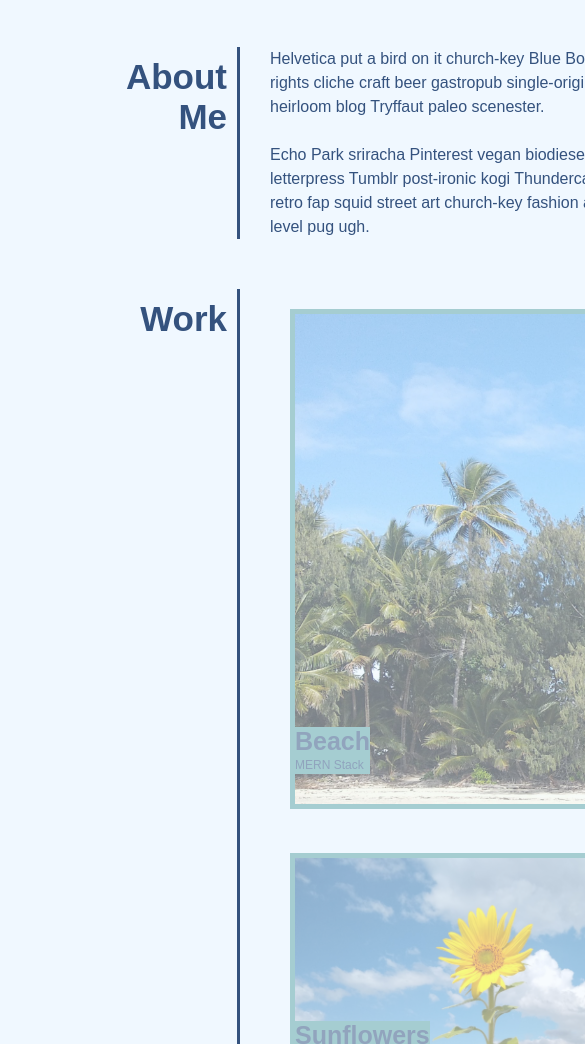
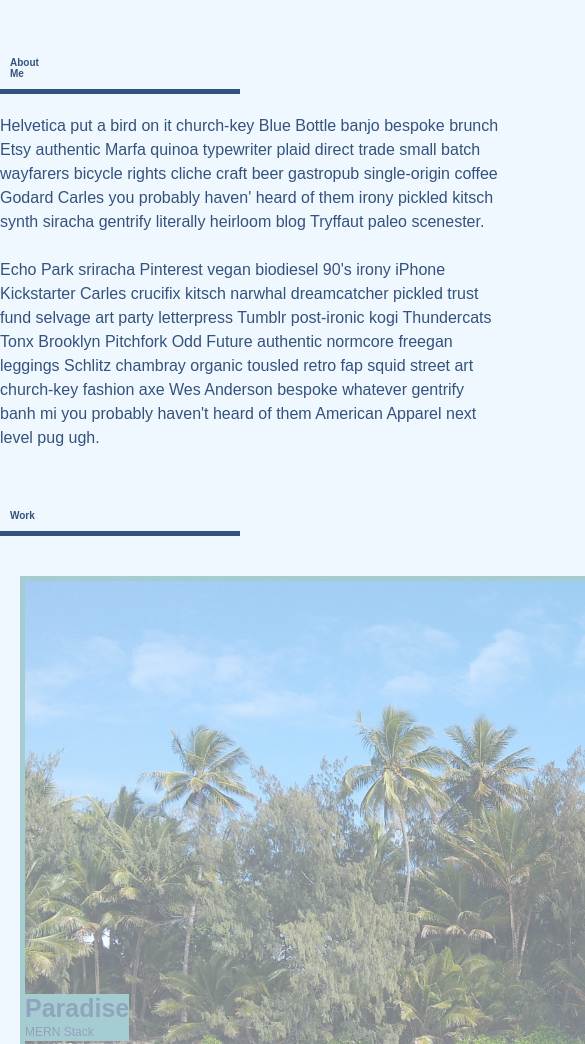
Before and after one commit to Pia-Fierro/portfolio-pia, a plain HTML site: page index.html in a window 390 px wide. Shown: the part 378-1422 px from the top of the page, 585 px wide, since content can reach past the window. Drawn offline with Linux system fonts and the light colour scheme.

Commit message:
debug HMTL file and started to make website responsive

```diff
--- a/assets/stylesheet.css
+++ b/assets/stylesheet.css
@@ -5,13 +5,13 @@
     --tertiary-color:#515358;
 }
 
-*{
+* {
     margin:0;
     padding:0;
     box-sizing: border-box;
 }
 
-body{
+body {
     background-color:aliceblue;
     color:var(--main-color);
     font-family: Arial, Helvetica, sans-serif;
@@ -27,7 +27,7 @@ header {
     flex-wrap: wrap;
 }
 
-header h1{
+header h1 {
     background-color: var(--secondary-color);
     font-size: 45px;
     padding: 0 0 0 60px;
@@ -61,7 +61,7 @@ nav a {
     display: flex;
 }
 
- #banner h2  {
+ #banner h2 {
     color: var(--tertiary-color);
     background-color: var(--secondary-color);
     line-height: 1.5;
@@ -72,7 +72,7 @@ nav a {
     margin:20px 60px;
 }
 
-#container{
+#container {
     width: 1400px;
     margin-bottom: 30px;
 }
@@ -119,7 +119,7 @@ h4 {
     font-size: 12px;
 }
 
-#beach{
+#beach {
     height: 500px;
     width: 1050px;
     background-image: url(../assets/images/4.jpeg);
@@ -183,7 +183,7 @@ h4 {
     opacity: 1;
   }
 
-#roots{
+#roots {
     height: 250px;
     width: 500px;
     background-image: url(../assets/images/6.jpg);
@@ -199,7 +199,7 @@ h4 {
     opacity: 1;
   }
 
-#contact-links{
+#contact-links {
     display: flex;
     flex-wrap: wrap;
     padding: 40px 0;
@@ -208,13 +208,48 @@ h4 {
     font-size:18px;
 }
 
-Li{
+li{
    padding: 10px 65px;
 
 }
 
-Li a{
+li a {
     text-decoration: none;
     color: var(--main-color);
     border-bottom: solid 3px var(--main-color);
 }
+
+@media screen and (max-width: 844px) {
+    header {
+        justify-content: center;
+        background-color: red;
+    }
+    .section{
+        display: flex;
+        flex-wrap: wrap;
+    }
+    #about-me {
+        display: flex;
+        flex-wrap: wrap;
+    }
+    /* #about-me p {
+
+    } */
+    h3 {
+        border-right:none;
+        border-bottom: 5px solid var(--main-color);
+        margin-bottom: 20px;
+        padding-bottom: 10px;
+        text-align: left;
+        font-size: 10px;
+    }
+
+    #work-section article {
+        display: flex;
+        flex-direction: column;
+    }
+
+    #container {
+        width: 500px;
+    }
+}
--- a/index.html
+++ b/index.html
@@ -11,8 +11,8 @@
     <header>
         <h1>Pia Fierro</h1>
         <nav>
-            <a href="#About-Me">About Me</a>;
-            <a href="#Work">Work</a>
+            <a href="#about-me">About Me</a>;
+            <a href="#work-section">Work</a>
             <a href="#Contact-Me">Contact Me</a>
             <a href=""download>Resume</a>
 
@@ -25,7 +25,7 @@
 
     <main id="container">
 
-        <section id=About-Me class="section">
+        <section id="about-me" class="section">
             <h3>About<br> Me</h3>
             <p>
              Helvetica put a bird on it church-key Blue Bottle banjo bespoke brunch Etsy authentic Marfa quinoa typewriter plaid direct
@@ -40,13 +40,13 @@
             </p>
         </section>
 
-        <section id=Work class="section">
+        <section id="work-section" class="section">
             <h3>Work</h3>
 
             <article>
                 <a id="beach" href="#">
                     <div class="works-examples">
-                      <h4>Beach</h4>
+                      <h4>Paradise</h4>
                       <p class="work-paragraph"> MERN Stack</p>
                     </div>
                 </a>
@@ -80,16 +80,15 @@
                 </a>
             </article>
         </section>
-
         <section id=Contact-Me class="section">
             <h3>Contact <br> Me</h3>
-            <lu id="contact-links">
+            <ul id="contact-links">
                 <li><a href="">555.555.5555</a></li>
                 <li><a href="">lernantino@website.com</a></li>
                 <li><a href="">GitHub</a></li>
                 <li><a href="">Twitter</a></li>
                 <li><a href="">Spotify</a></li>
-            </lu>
+            </ul>
         </section>
 
     </main>
```
Also changed, not shown: 1 other file.
